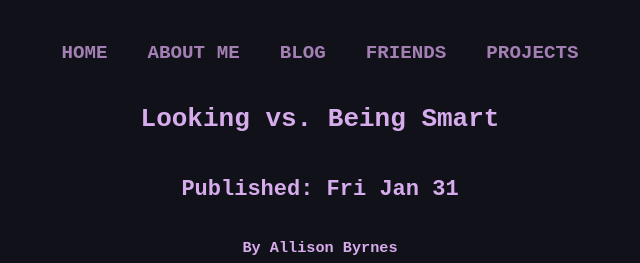
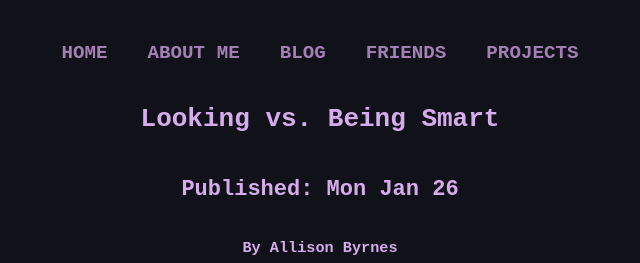
Before and after one commit to transsonicgirl/transsonicgirl.github.io, an Astro site: page /blogposts/2026-01-26 in a window 1280 px wide. Shown: the top 263 px of the page, 320-960 px from the left. Built offline with nearby package versions, Linux system fonts and the light colour scheme; Astro itself is replaced by a stand-in of ours.

Commit message:
Date correction

```diff
--- a/src/pages/blogposts/2026-01-26.md
+++ b/src/pages/blogposts/2026-01-26.md
@@ -2,7 +2,7 @@
 layout: /src/layouts/BlogLayout.astro
 title: "Looking vs. Being Smart"
 author: "Allison Byrnes"
-crdate: 2025-01-31
+crdate: 2026-01-26
 ---
 Epistemics: like this opening line, idea largely adapted from [celeste-land](ceselder.substack.com) and other blogs I've been reading. Written in a lavender latte-induced fugue state
 
```
